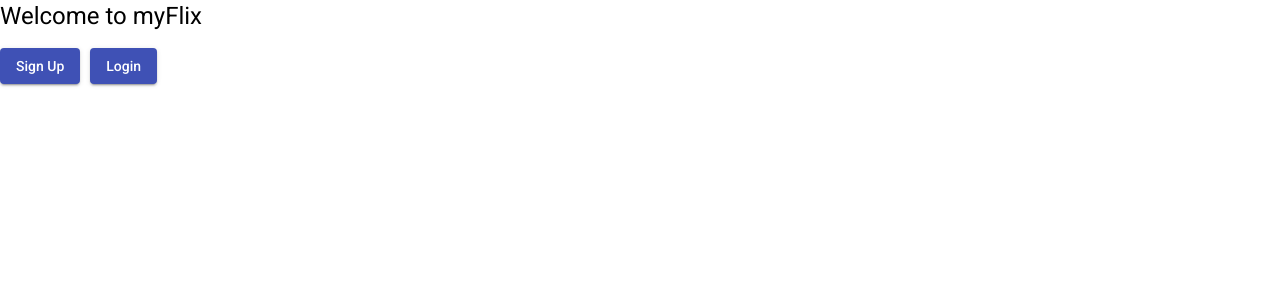
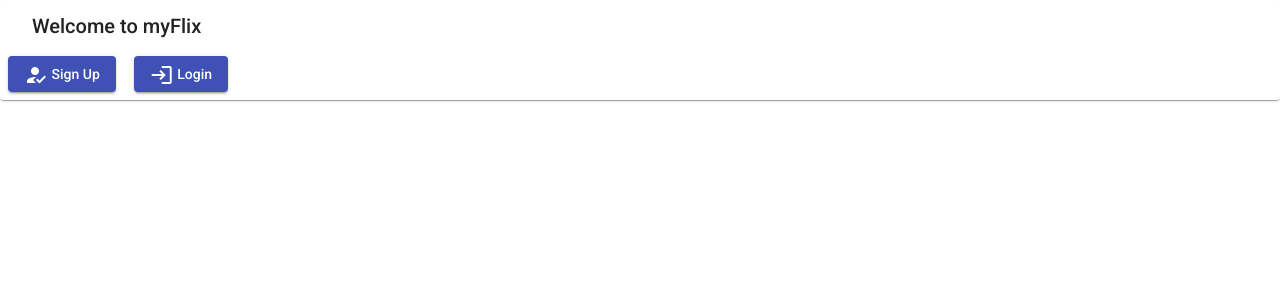
Before and after one commit to Junior-22/myFlix-Angular, an Angular app: page /welcome in a window 1280 px wide. Shown: the top 300 px of the page. Built offline with nearby package versions, Linux system fonts and the light colour scheme.

Commit message:
use angular material for better visual

```diff
--- a/src/app/welcome-page/welcome-page.component.html
+++ b/src/app/welcome-page/welcome-page.component.html
@@ -1,6 +1,16 @@
-<div class="main-page">
-  <h1>Welcome to myFlix</h1>
-  <button mat-raised-button (click)="openUserRegistrationDialog()" style="margin-right: 10px;" color="primary">Sign
-    Up</button>
-  <button mat-raised-button (click)="openUserLoginDialog()" style="margin-right: 10px;" color="primary">Login</button>
+<div class="welcome-page">
+  <mat-card class="welcome-card">
+    <mat-card-header class="welcome-card-header">
+      <mat-card-title>Welcome to myFlix</mat-card-title>
+    </mat-card-header>
+
+    <mat-card-actions class="welcome-card-actions">
+      <button mat-raised-button (click)="openUserRegistrationDialog()" style="margin-right: 10px;" color="primary">
+        <mat-icon>how_to_reg</mat-icon> Sign Up
+      </button>
+      <button mat-raised-button (click)="openUserLoginDialog()" style="margin-right: 10px;" color="primary">
+        <mat-icon>login</mat-icon> Login
+      </button>
+    </mat-card-actions>
+  </mat-card>
 </div>
```
